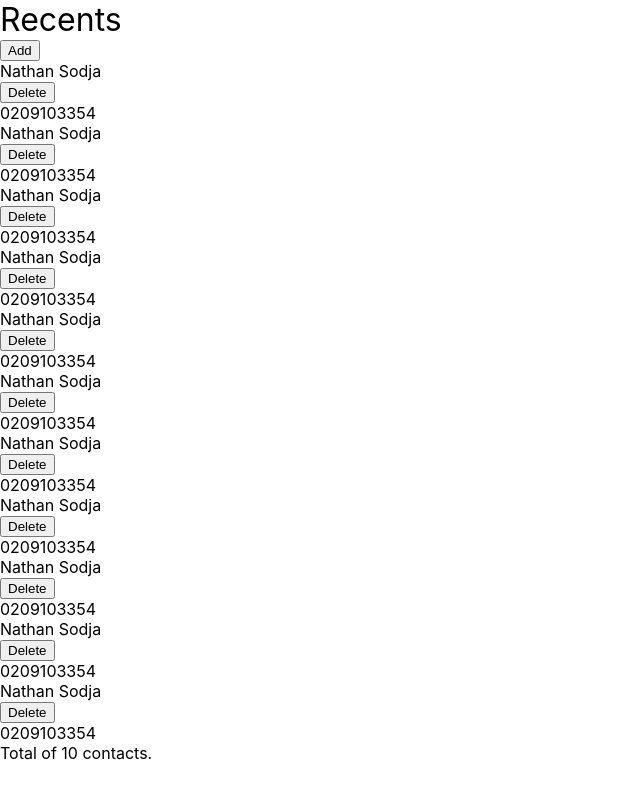
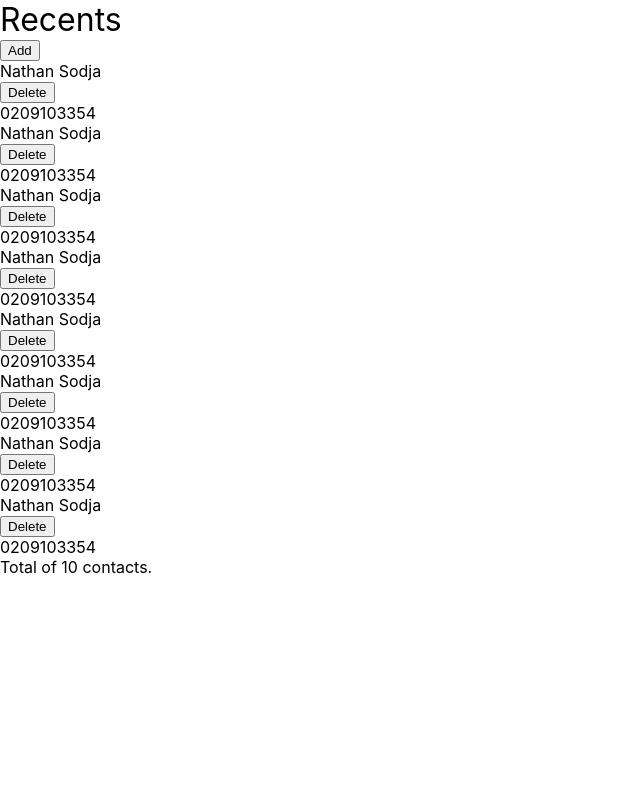
Before and after one commit to NateOs/next_contacts_app, a Next.js app: page / in a window 1280 px wide. Shown: the whole page, without its empty margins (0-640 px from the left). Built offline with nearby package versions, Linux system fonts and the light colour scheme.

Commit message:
removed some boilerplate

```diff
--- a/components/AllContacts.jsx
+++ b/components/AllContacts.jsx
@@ -12,9 +12,7 @@ export default function AllContacts() {
       <SingleContact />
       <SingleContact />
       <SingleContact />
-      <SingleContact />
-      <SingleContact />
-      <SingleContact />
+
     </div>
   );
 }
```
